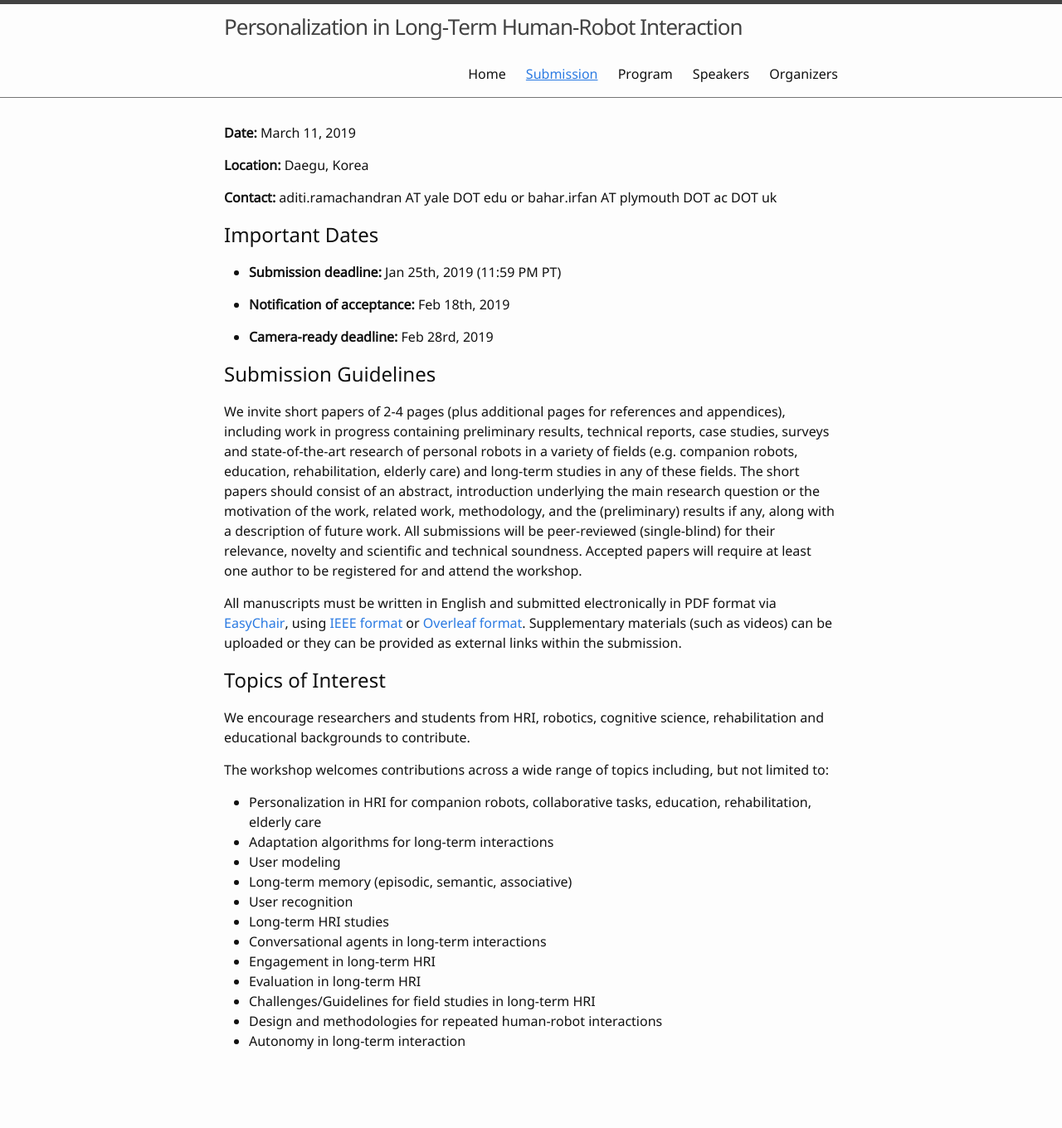
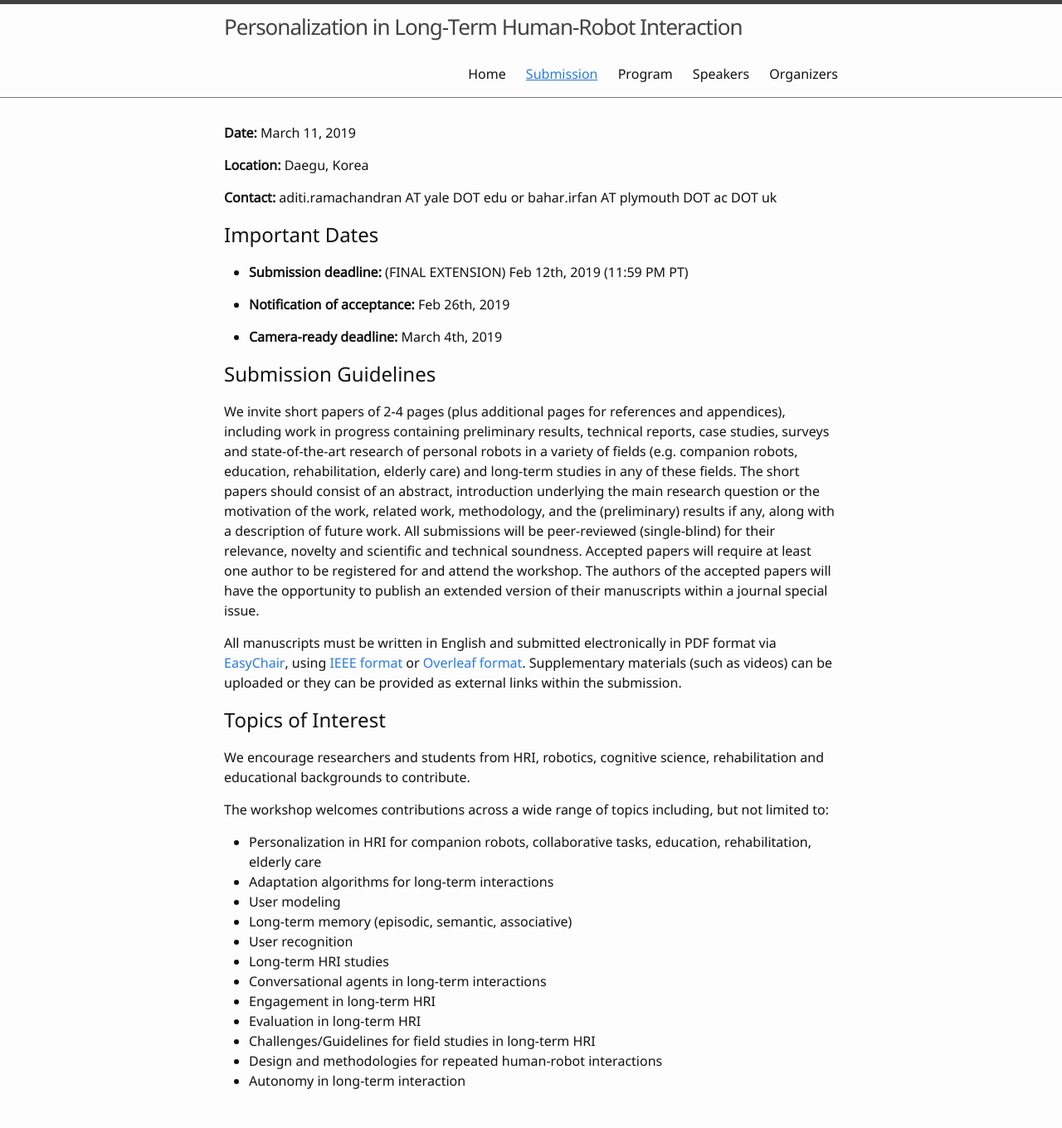
Before and after one commit to mcstaffa81/leap_hri_2023.io, a Jekyll site: the page built from 0-submission.md, in a window 1280 px wide. Shown: the whole page at 83% size. Built offline with Jekyll 4.4.1, drawn with Linux system fonts in a browser that asks for light colours; before the commit the page ends 1312 px from its top, so only the background shows below that.

Commit message:
extended deadline added

```diff
--- a/0-submission.md
+++ b/0-submission.md
@@ -12,16 +12,16 @@ nav: true
 
 ## Important Dates
 
- - **Submission deadline:** Jan 25th, 2019 (11:59 PM PT)
+ - **Submission deadline:** (FINAL EXTENSION) Feb 12th, 2019 (11:59 PM PT)
 
- - **Notification of acceptance:** Feb 18th, 2019
+ - **Notification of acceptance:** Feb 26th, 2019
 
- - **Camera-ready deadline:** Feb 28rd, 2019
+ - **Camera-ready deadline:** March 4th, 2019
 
 
 ## Submission Guidelines
 
-We invite short papers of 2-4 pages (plus additional pages for references and appendices), including work in progress containing preliminary results, technical reports, case studies, surveys and state-of-the-art research of personal robots in a variety of fields (e.g. companion robots, education, rehabilitation, elderly care) and long-term studies in any of these fields. The short papers should consist of an abstract, introduction underlying the main research question or the motivation of the work, related work, methodology, and the (preliminary) results if any, along with a description of future work. All submissions will be peer-reviewed (single-blind) for their relevance, novelty and scientific and technical soundness. Accepted papers will require at least one author to be registered for and attend the workshop.
+We invite short papers of 2-4 pages (plus additional pages for references and appendices), including work in progress containing preliminary results, technical reports, case studies, surveys and state-of-the-art research of personal robots in a variety of fields (e.g. companion robots, education, rehabilitation, elderly care) and long-term studies in any of these fields. The short papers should consist of an abstract, introduction underlying the main research question or the motivation of the work, related work, methodology, and the (preliminary) results if any, along with a description of future work. All submissions will be peer-reviewed (single-blind) for their relevance, novelty and scientific and technical soundness. Accepted papers will require at least one author to be registered for and attend the workshop. The authors of the accepted papers will have the opportunity to publish an extended version of their manuscripts within a journal special issue.
 
 All manuscripts must be written in English and submitted electronically in PDF format via [EasyChair](https://easychair.org/conferences/?conf=plothri19), using [IEEE format](https://www.ieee.org/conferences/publishing/templates.html) or [Overleaf format](https://www.overleaf.com/latex/templates/ieee-conference-template-example/nsncsyjfmpxy). Supplementary materials (such as videos) can be uploaded or they can be provided as external links within the submission.
 
```
